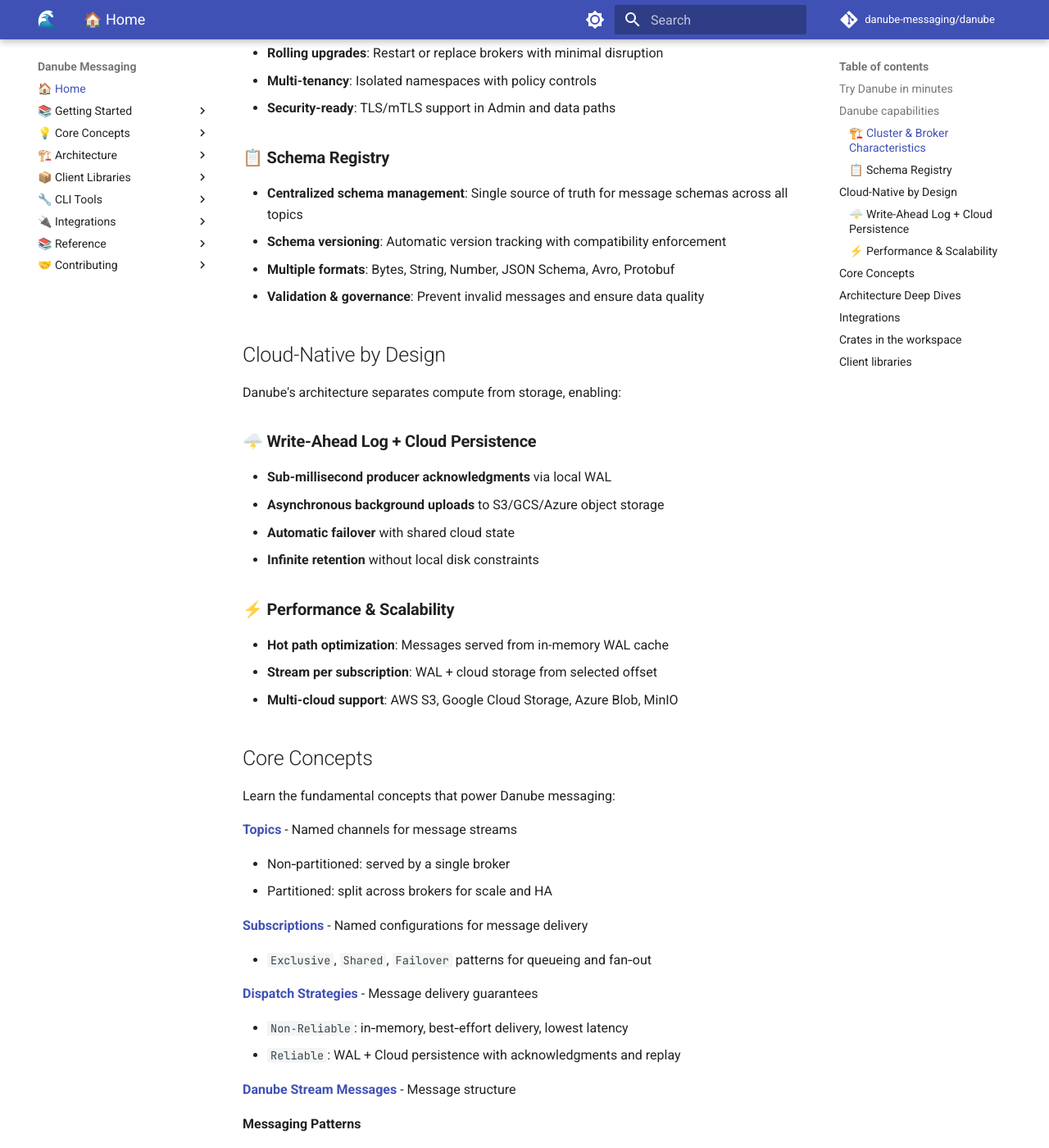
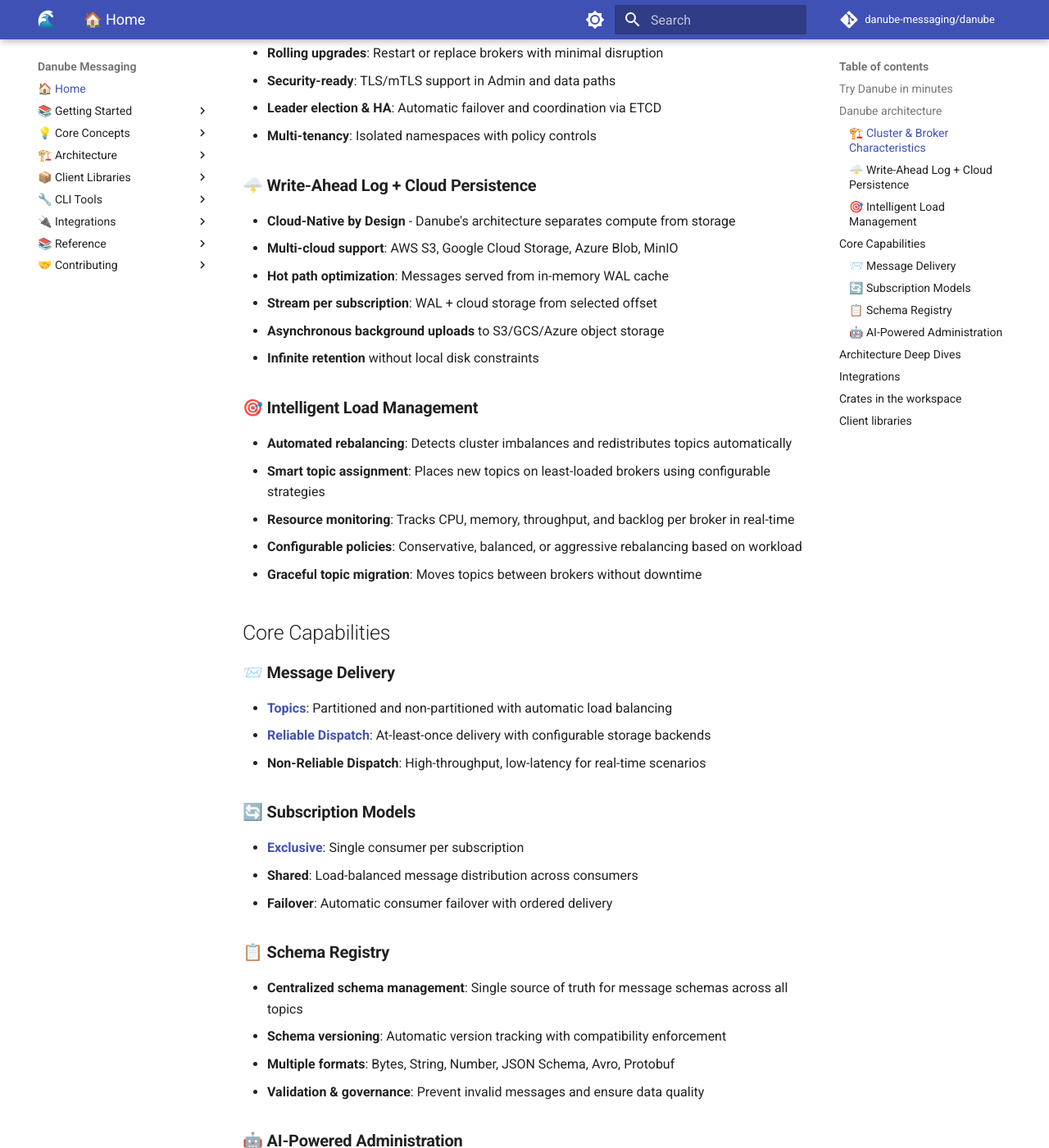
Before and after one commit to danube-messaging/danube_docs, an MkDocs documentation site: the page built from docs/index.md, in a window 1280 px wide and 1400 px high, scrolled down 693 px. Shown: the whole window at 82% size. Built offline with MkDocs 1.6.1 and Material for MkDocs 9.7.7, drawn with Linux system fonts in a browser that asks for light colours; comment, search, counter and statistics services are not loaded; some of the changed text lies outside the part shown.

Commit message:
improved Danube capabilities documentation

```diff
--- a/docs/index.md
+++ b/docs/index.md
@@ -10,16 +10,48 @@
 
 **[Docker Compose Quickstart](getting_started/Danube_docker_compose.md)**: Use the provided Docker Compose setup with MinIO and ETCD.
 
-## Danube capabilities
+## Danube architecture
 
 ### 🏗️ **Cluster & Broker Characteristics**
 
 - **Stateless brokers**: Metadata in ETCD and data in WAL/Object Storage
-- **Horizontal scaling**: Add brokers in seconds; partitions rebalance automatically
+- **Horizontal scaling**: Add brokers in seconds with zero-downtime expansion
+- **Intelligent load balancing**: Automatic topic placement and rebalancing across brokers
+- **Rolling upgrades**: Restart or replace brokers with minimal disruption
+- **Security-ready**: TLS/mTLS support in Admin and data paths
 - **Leader election & HA**: Automatic failover and coordination via ETCD
-- **Rolling upgrades**: Restart or replace brokers with minimal disruption
 - **Multi-tenancy**: Isolated namespaces with policy controls
-- **Security-ready**: TLS/mTLS support in Admin and data paths
+
+### 🌩️ **Write-Ahead Log + Cloud Persistence**
+
+- **Cloud-Native by Design** - Danube's architecture separates compute from storage
+- **Multi-cloud support**: AWS S3, Google Cloud Storage, Azure Blob, MinIO
+- **Hot path optimization**: Messages served from in-memory WAL cache
+- **Stream per subscription**: WAL + cloud storage from selected offset
+- **Asynchronous background uploads** to S3/GCS/Azure object storage
+- **Infinite retention** without local disk constraints
+
+### 🎯 **Intelligent Load Management**
+
+- **Automated rebalancing**: Detects cluster imbalances and redistributes topics automatically
+- **Smart topic assignment**: Places new topics on least-loaded brokers using configurable strategies
+- **Resource monitoring**: Tracks CPU, memory, throughput, and backlog per broker in real-time
+- **Configurable policies**: Conservative, balanced, or aggressive rebalancing based on workload
+- **Graceful topic migration**: Moves topics between brokers without downtime
+
+## Core Capabilities
+
+### 📨 **Message Delivery**
+
+- **[Topics](concepts/topics.md)**: Partitioned and non-partitioned with automatic load balancing
+- **[Reliable Dispatch](concepts/dispatch_strategy.md)**: At-least-once delivery with configurable storage backends
+- **Non-Reliable Dispatch**: High-throughput, low-latency for real-time scenarios
+
+### 🔄 **Subscription Models**
+
+- **[Exclusive](concepts/subscriptions.md)**: Single consumer per subscription
+- **Shared**: Load-balanced message distribution across consumers
+- **Failover**: Automatic consumer failover with ordered delivery
 
 ### 📋 **Schema Registry**
 
@@ -28,53 +60,24 @@
 - **Multiple formats**: Bytes, String, Number, JSON Schema, Avro, Protobuf
 - **Validation & governance**: Prevent invalid messages and ensure data quality
 
-## Cloud-Native by Design
+### 🤖 **AI-Powered Administration**
 
-Danube's architecture separates compute from storage, enabling:
+Danube features **the AI-native messaging platform administration** through the Model Context Protocol (MCP):
 
-### 🌩️ **Write-Ahead Log + Cloud Persistence**
+- **Natural language cluster management**: Manage your cluster by talking to AI assistants (Claude, Cursor, Windsurf)
+- **32 intelligent tools**: Full cluster operations accessible via AI - topics, schemas, brokers, diagnostics, metrics
+- **Automated troubleshooting**: AI-guided workflows for consumer lag analysis, health checks, and performance optimization
+- **Multiple interfaces**: CLI commands, Web UI, or AI conversation - your choice
 
-- **Sub-millisecond producer acknowledgments** via local WAL
-- **Asynchronous background uploads** to S3/GCS/Azure object storage
-- **Automatic failover** with shared cloud state
-- **Infinite retention** without local disk constraints
-
-### ⚡ **Performance & Scalability**
-
-- **Hot path optimization**: Messages served from in-memory WAL cache
-- **Stream per subscription**: WAL + cloud storage from selected offset
-- **Multi-cloud support**: AWS S3, Google Cloud Storage, Azure Blob, MinIO
-
-## Core Concepts
-
-Learn the fundamental concepts that power Danube messaging:
-
-**[Topics](concepts/topics.md)** - Named channels for message streams
-
-- Non‑partitioned: served by a single broker
-- Partitioned: split across brokers for scale and HA
-
-**[Subscriptions](concepts/subscriptions.md)** - Named configurations for message delivery
-
-- `Exclusive`, `Shared`, `Failover` patterns for queueing and fan‑out
-
-**[Dispatch Strategies](concepts/dispatch_strategy.md)** - Message delivery guarantees
-
-- `Non‑Reliable`: in‑memory, best‑effort delivery, lowest latency
-- `Reliable`: WAL + Cloud persistence with acknowledgments and replay
-
-**[Danube Stream Messages](concepts/messages.md)** - Message structure
-
-**Messaging Patterns**
-
-- [Pub/Sub vs Streaming](concepts/messaging_modes_pubsub_vs_streaming.md) - Compare messaging modes
-- [Queuing vs Pub/Sub](concepts/messaging_patterns_queuing_vs_pubsub.md) - Understand delivery patterns
+**Example**: Ask Claude *"What's the cluster balance?"* or *"Create a partitioned topic for analytics"* and watch it happen.
 
 ## Architecture Deep Dives
 
 Explore how Danube works under the hood:
 
 **[System Overview](architecture/architecture.md)** - Complete architecture diagram and component interaction
+
+**[Load Manager & Rebalancing](architecture/load_manager_architecture.md)** - Smart topic assignment and automatic rebalancing
 
 **[Persistence (WAL + Cloud)](architecture/persistence.md)** - Two-tier storage architecture
 
@@ -117,7 +120,7 @@
 
 - [danube-client](https://github.com/danube-messaging/danube/tree/main/danube-client) – Async Rust client library.
 - [danube-cli](https://github.com/danube-messaging/danube/tree/main/danube-cli) – Publish/consume client CLI.
-- [danube-admin-cli](https://github.com/danube-messaging/danube/tree/main/danube-admin-cli) – Admin CLI for cluster management.
+- [danube-admin](https://github.com/danube-messaging/danube/tree/main/danube-admin) – Unified admin tool (CLI + AI/MCP + Web UI)
 
 ## Client libraries
 
```
